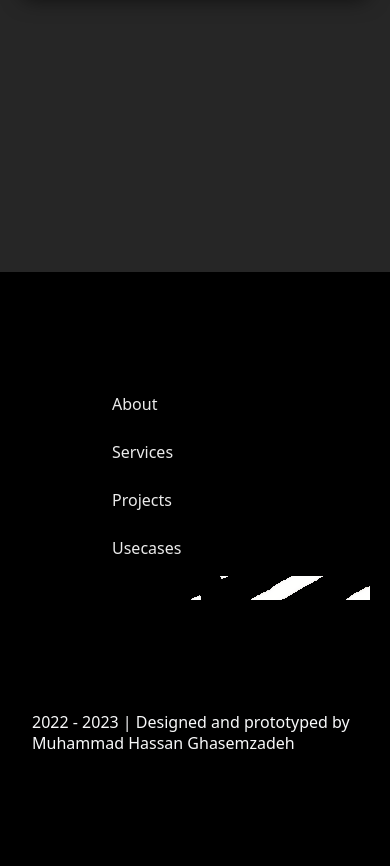
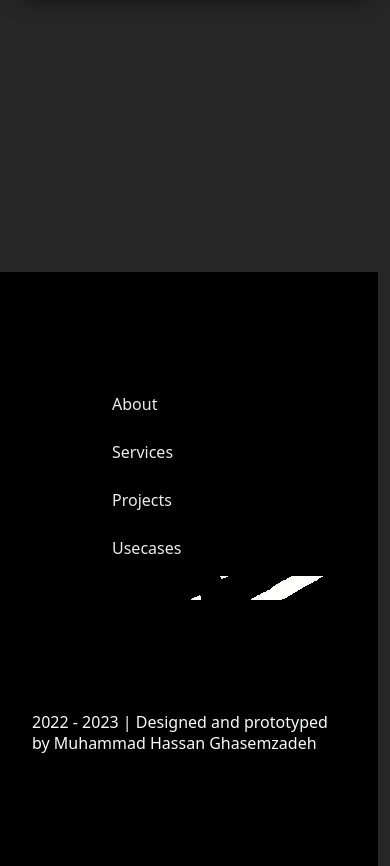
Before and after one commit to MHassanQa/Buran-Studio, a plain HTML site: page index.html in a window 390 px wide. Shown: the part 8094-8960 px from the top of the page. Drawn offline with Linux system fonts and the light colour scheme.

Commit message:
Update hnf.css

```diff
--- a/css/hnf.css
+++ b/css/hnf.css
@@ -54,6 +54,9 @@
 
 @media (max-width: 768px) {
 
+     .footer                { width: 100%;}
+
+
     .nav-desk-links         { display: none;}
 
     .nav-hamb-col           { display: block;}
```
